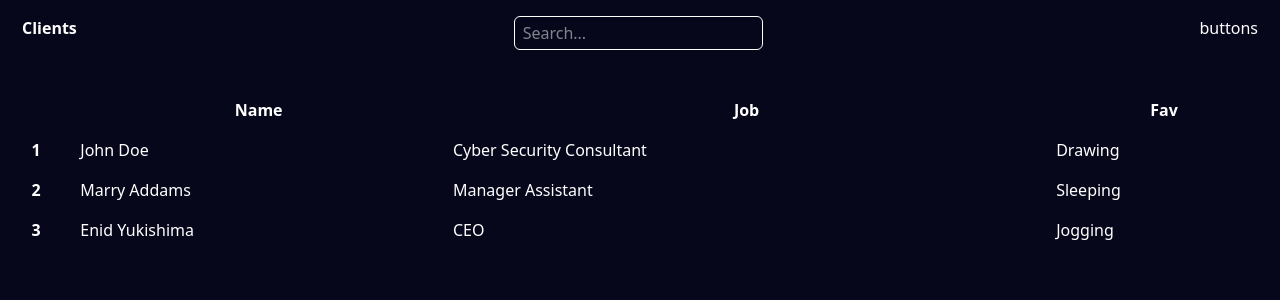
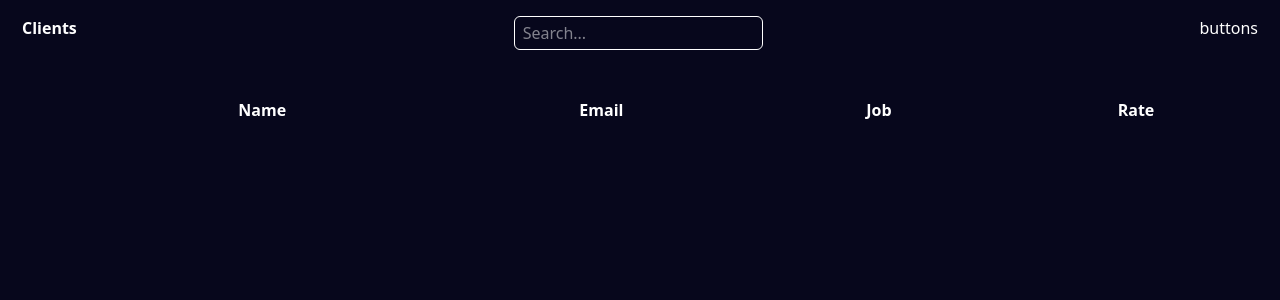
Before and after one commit to bluemzzn/crud, a React (Vite) app: page / in a window 1280 px wide. Shown: the top 300 px of the page. Built offline with nearby package versions, Linux system fonts and the light colour scheme.

Commit message:
add client + map

```diff
--- a/src/components/TableList.jsx
+++ b/src/components/TableList.jsx
@@ -1,6 +1,14 @@
 import React from 'react'
 
 function TableList() {
+
+  const clients = [
+    {id: 1,name : "John Doe", email: "John.Doe@gmail.com", job: "Developer", rate: "100", isactive: true},
+    {id: 2,name : "John1 Doe", email: "John1.Doe@gmail.com", job: "Developer1", rate: "101", isactive: true},
+    {id: 3,name : "John2 Doe", email: "John2.Doe@gmail.com", job: "Developer2", rate: "102", isactive: false}
+
+  ]
+
   return (
     <div className='text-white mt-10'>
       <table className='w-full items-center '>
@@ -8,18 +16,23 @@ function TableList() {
             <tr>
                 <th></th>
                 <th>Name</th>
+                <th>Email</th>
                 <th>Job</th>
-                <th>Fav</th>
+                <th>Rate</th>
             </tr>
         </thead>
         <tbody >
+          {clients.map=(client) => {
             <tr>
-               <th className='px-3'>1</th>
-               <td>John Doe</td>
-               <td>Cyber Security Consultant</td>
-               <td>Drawing</td>
+               <th className='px-3'>{client.id}</th>
+               <td>{client.name}</td>
+               <td>{client.email}</td>
+               <td>{client.job}</td>
+               <td>{client.rate}</td>
             </tr>
-            <tr>
+          }
+          }
+             {/* <tr>
                <th>2</th>
                <td>Marry Addams</td>
                <td>Manager Assistant</td>
@@ -30,7 +43,7 @@ function TableList() {
                <td>Enid Yukishima</td>
                <td>CEO</td>
                <td>Jogging</td>
-            </tr>
+            </tr>  */}
 
         </tbody>
       </table>
```
